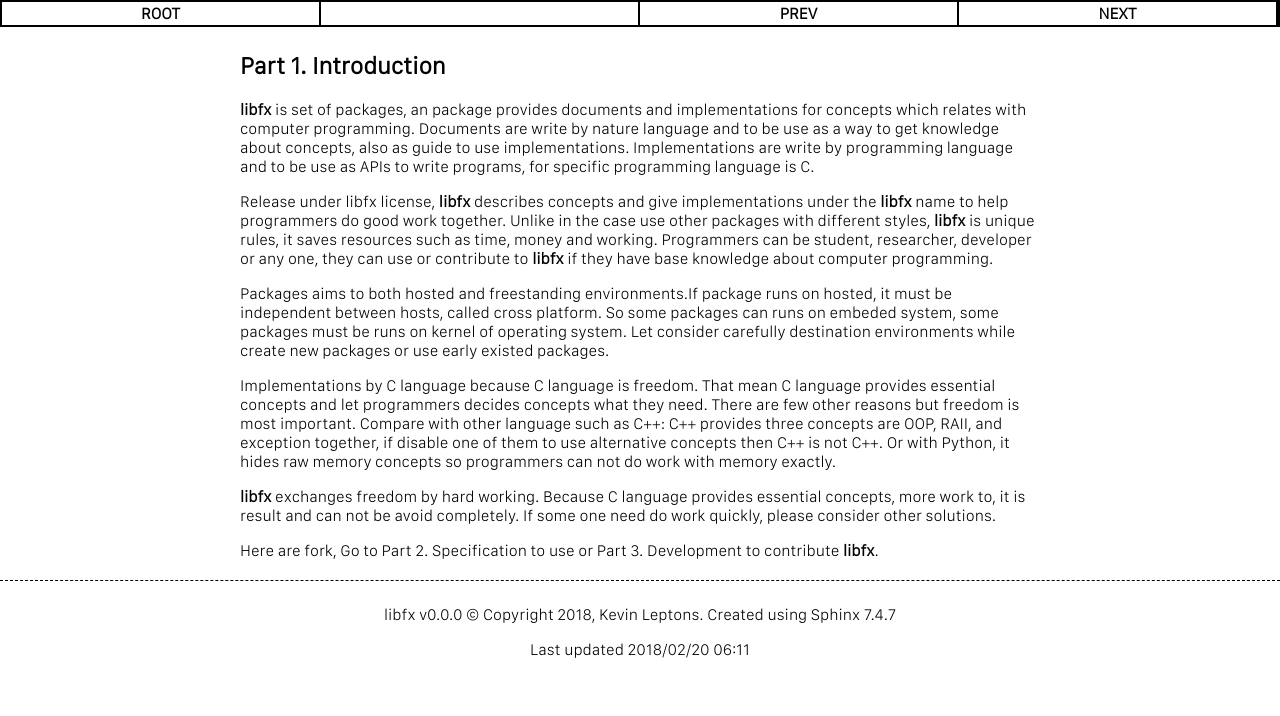
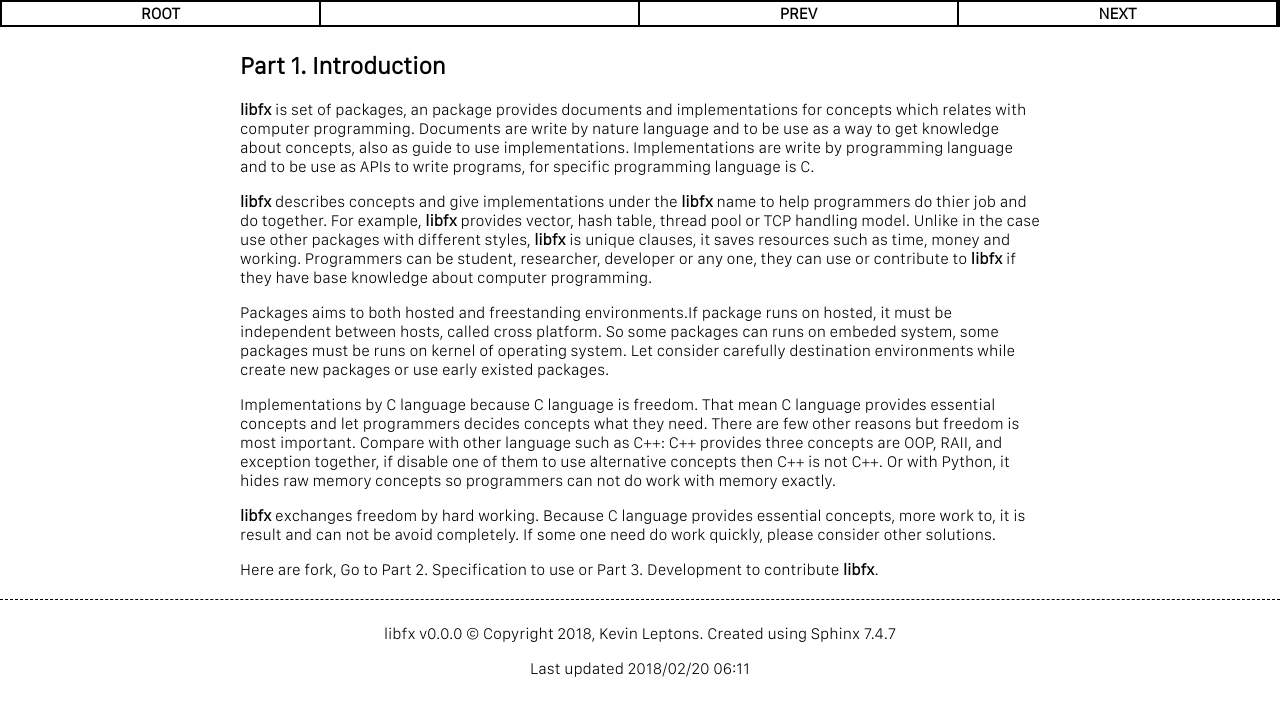
Before and after one commit to kevin-leptons/libfx, a Sphinx documentation site: the page built from doc/introduction.rst, in a window 1280 px wide. Shown: the top 716 px of the page. Built offline with Sphinx 7.4.7, drawn with Linux system fonts in a browser that asks for light colours.

Commit message:
update introduction

```diff
--- a/doc/introduction.rst
+++ b/doc/introduction.rst
@@ -8,13 +8,13 @@
 Implementations are write by programming language and to be use as APIs to
 write programs, for specific programming language is C.
 
-Release under libfx license, **libfx** describes concepts and give
-implementations under the **libfx** name to help programmers do good work
-together. Unlike in the case use other packages with different styles,
-**libfx** is unique rules, it saves resources such as time, money and working.
-Programmers can be student, researcher, developer or any one, they can use or
-contribute to **libfx** if they have base knowledge about computer
-programming.
+**libfx** describes concepts and give implementations under the **libfx** name
+to help programmers do thier job and do together. For example, **libfx**
+provides vector, hash table, thread pool or TCP handling model. Unlike in the
+case use other packages with different styles, **libfx** is unique clauses, it
+saves resources such as time, money and working.  Programmers can be student,
+researcher, developer or any one, they can use or contribute to **libfx** if
+they have base knowledge about computer programming.
 
 Packages aims to both hosted and freestanding environments.If package runs on
 hosted, it must be independent between hosts, called cross platform. So some
```
